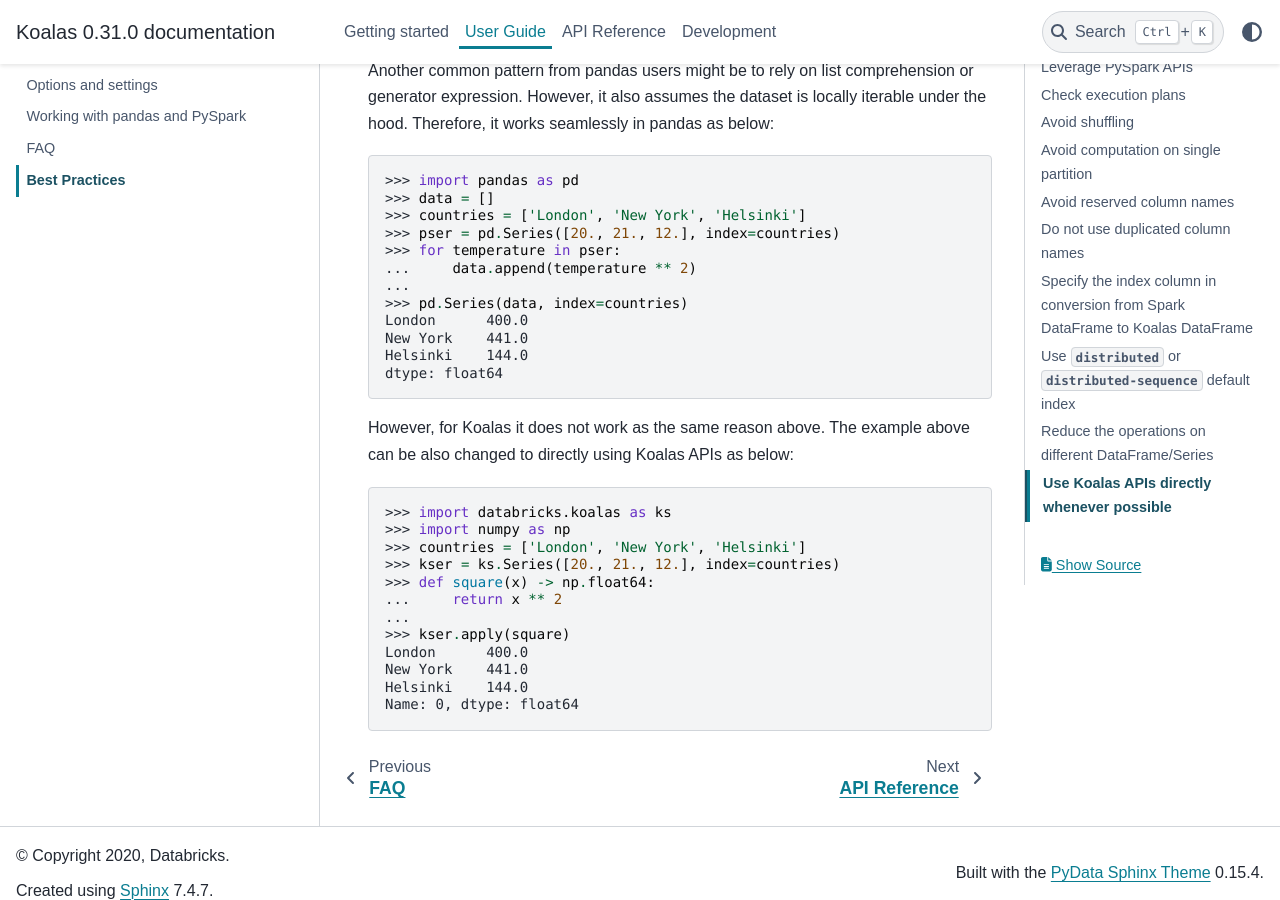
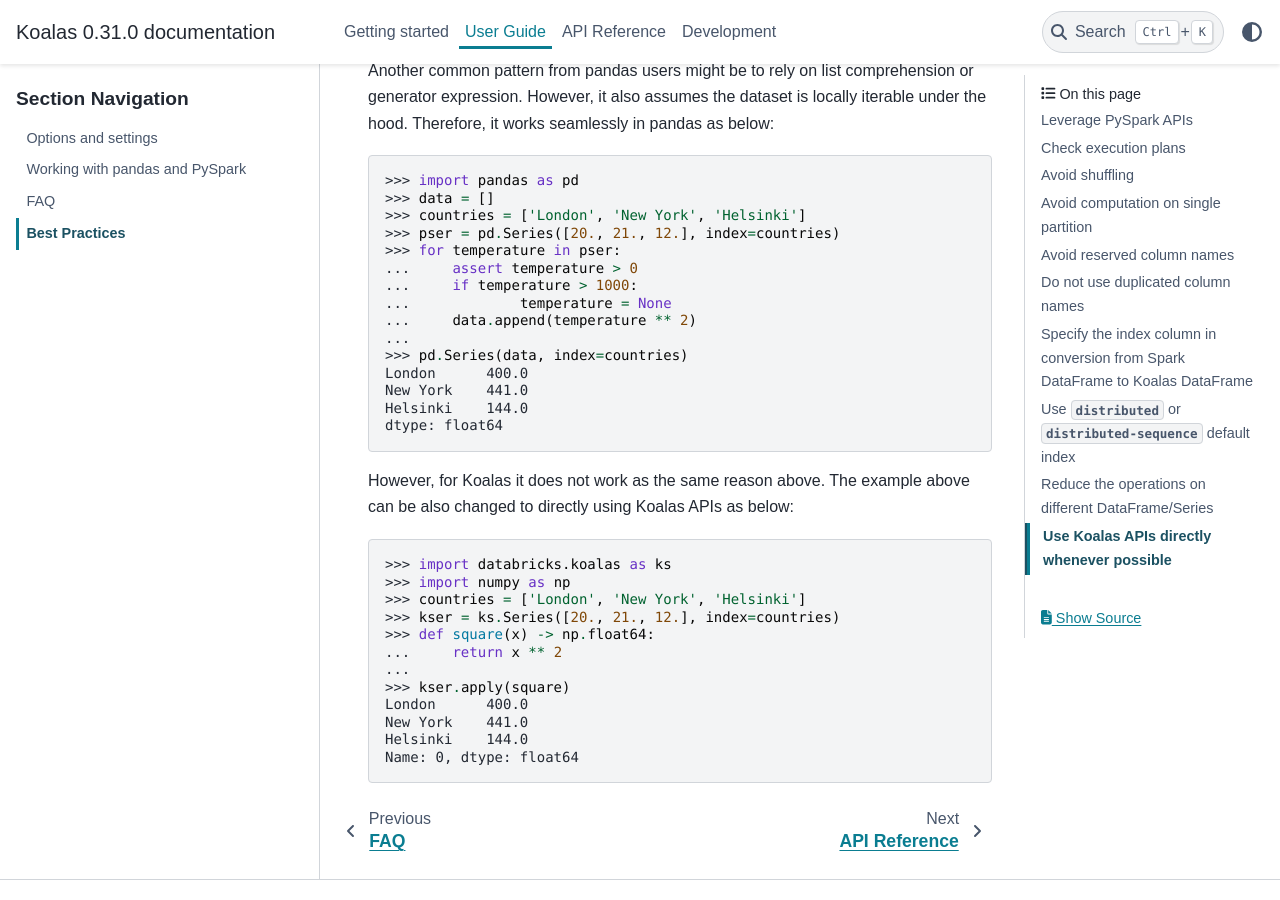
Before and after one commit to databricks/koalas, a Sphinx documentation site: the page built from docs/source/user_guide/best_practices.rst, in a window 1280 px wide and 900 px high, scrolled down 4844 px. Built offline with Sphinx 7.4.7 and the PyData theme 0.15.4, drawn with Linux system fonts in a browser that asks for light colours; pages that are not in the unit, such as notebooks, are missing from menus; the version number is read from the project's files by our own code.

Commit message:
Add more complicate case

```diff
--- a/docs/source/user_guide/best_practices.rst
+++ b/docs/source/user_guide/best_practices.rst
@@ -217,6 +217,9 @@
    >>> countries = ['London', 'New York', 'Helsinki']
    >>> pser = pd.Series([20., 21., 12.], index=countries)
    >>> for temperature in pser:
+   ...     assert temperature > 0
+   ...     if temperature > 1000:
+   ...             temperature = None
    ...     data.append(temperature ** 2)
    ...
    >>> pd.Series(data, index=countries)
```
